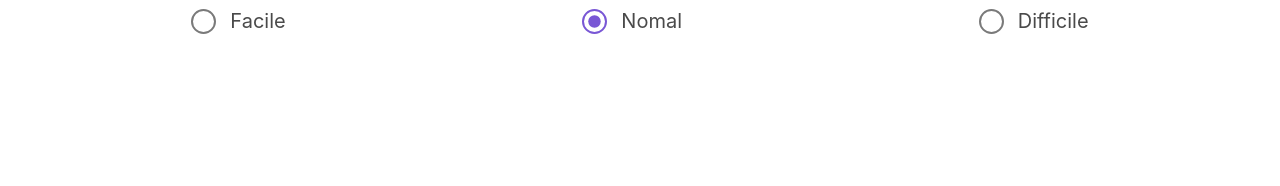
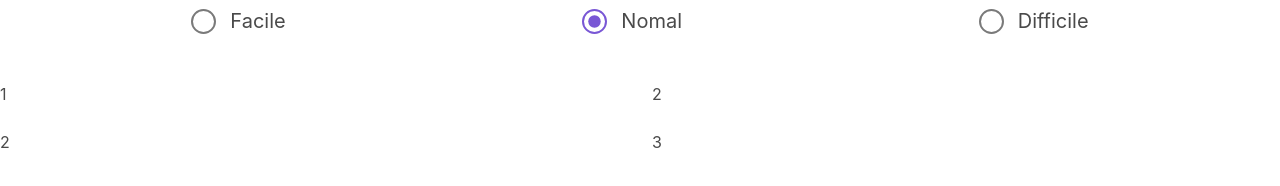
Before and after one commit to ruokki/learn-jap-vue, a Vue app in the folder src/learn-jap-app/: page / in a window 1280 px wide. Shown: the part 260-446 px from the top of the page. Built offline with nearby package versions, Linux system fonts and the light colour scheme.

Commit message:
Mise en place de l'affichage des "tuiles réponse"

```diff
--- a/src/learn-jap-app/src/components/Game.vue
+++ b/src/learn-jap-app/src/components/Game.vue
@@ -1,5 +1,13 @@
 <template>
-  <div  class=""></div>
+    <div>
+        <div v-for="i in setTile" :key="i" class="columns">
+            <div class="column">{{ i }}</div>
+            <div class="column">{{ i + 1 }}</div>
+        </div>
+        <div v-if="nbTile % 2 === 1" class="columns">
+            <div class="column">last</div>
+        </div>
+    </div>
 </template>
 
 <script lang="ts">
@@ -7,7 +15,18 @@ import { Component, Vue } from "vue-property-decorator";
 
 @Component
 export default class Game extends Vue {
+    nbTile = 0;
 
+    data() {
+        return {
+            //nbTile: this.$store.state.tiles
+            nbTile: 4
+        }
+    }
+
+    get setTile(): number {
+        return Math.floor(this.nbTile / 2);
+    }
 }
 </script>
 
```
